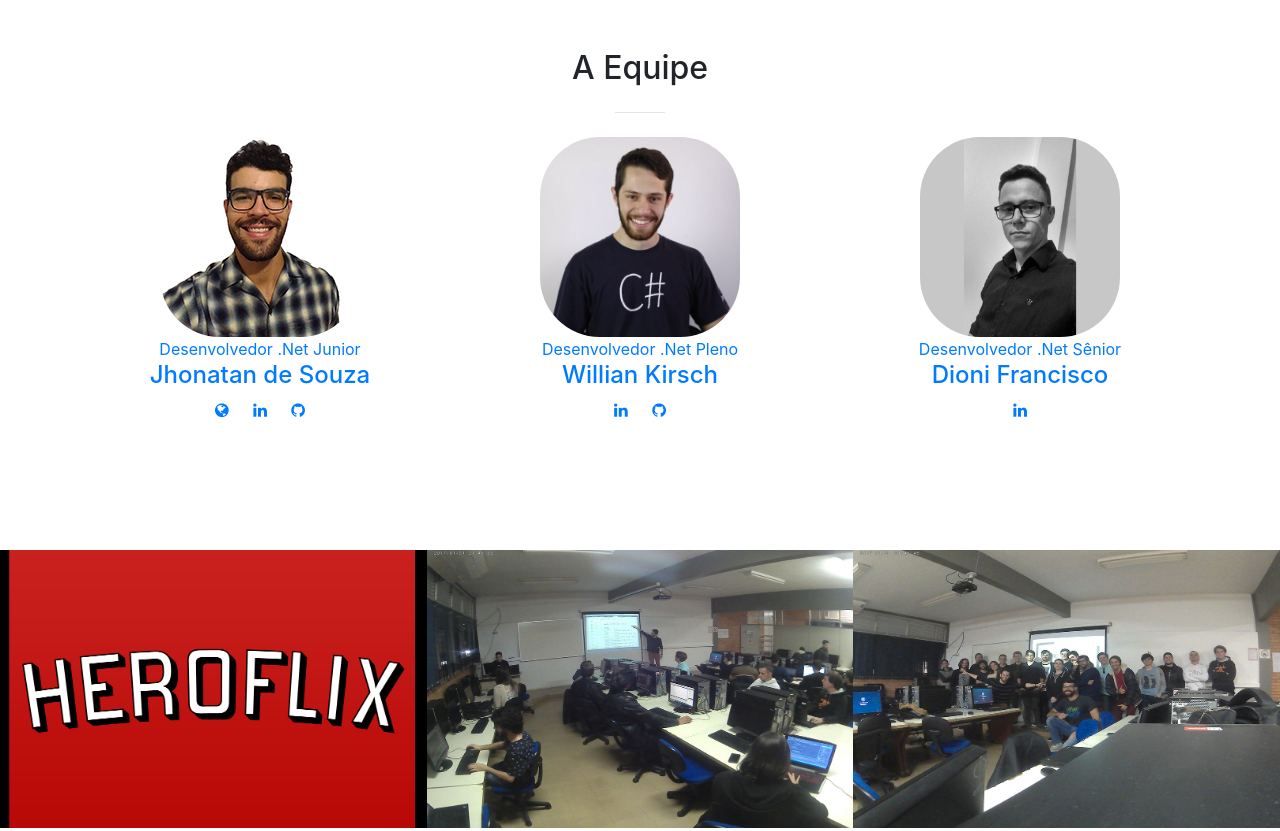
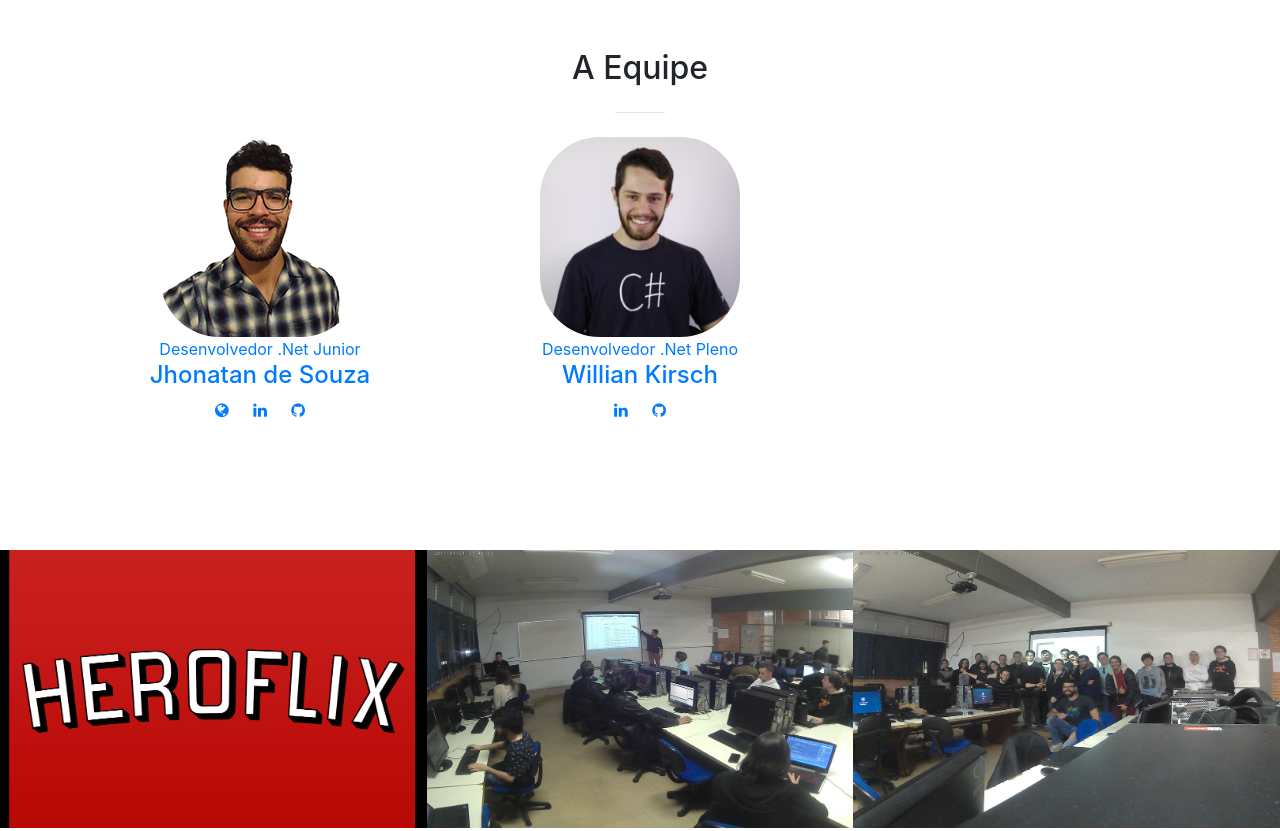
Before and after one commit to pixelvalleydev/pixelvalleydev.github.io, a website with bundled scripts: page index.html in a window 1280 px wide. Shown: the part 1380-2211 px from the top of the page. Built offline with nearby package versions, Linux system fonts and the light colour scheme.

Commit message:
atualizando informação de contato

```diff
--- a/index.html
+++ b/index.html
@@ -154,19 +154,7 @@
                         </a>
                     </div>
                 </div>
-                <div class="col-md-4 col-xs-4" align="center">
-                    <a href="https://www.linkedin.com/in/dioni-francisco-961210155/" class="member-profile">
-                        <div class="hover_img">
-                            <img height="200" src="img/dioni.jpg" class="img-rounded" alt="LinkedIn" />
-                        </div>
-                        <span>Desenvolvedor .Net Sênior</span>
-                        <h4>
-                            <span>Dioni </span> Francisco</h4>
-                    </a>
-                    <a href="https://www.linkedin.com/in/dioni-francisco-961210155/" target="_blank" class="icon-space">
-                        <i class="fa fa-linkedin"></i>
-                    </a>
-                </div>
+
             </div>
 
         </div>
@@ -237,6 +225,7 @@
             <div class="row">
                 <div class="col-lg-4 ml-auto text-center">
                     <i class="fa fa-phone fa-3x mb-3 sr-contact"></i>
+                    <p>(47)99200-1337</p>
                     <p>(47)99124-0218</p>
                 </div>
                 <div class="col-lg-4 mr-auto text-center">
```
